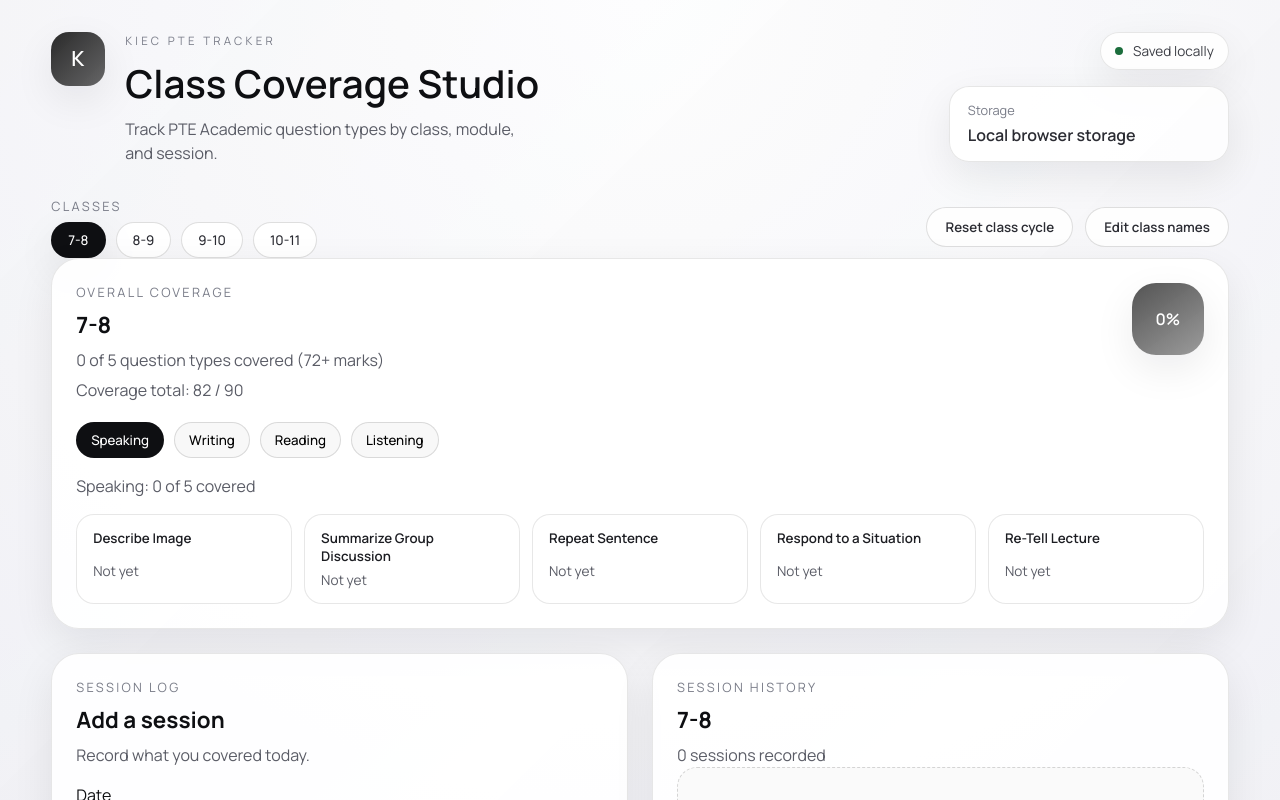
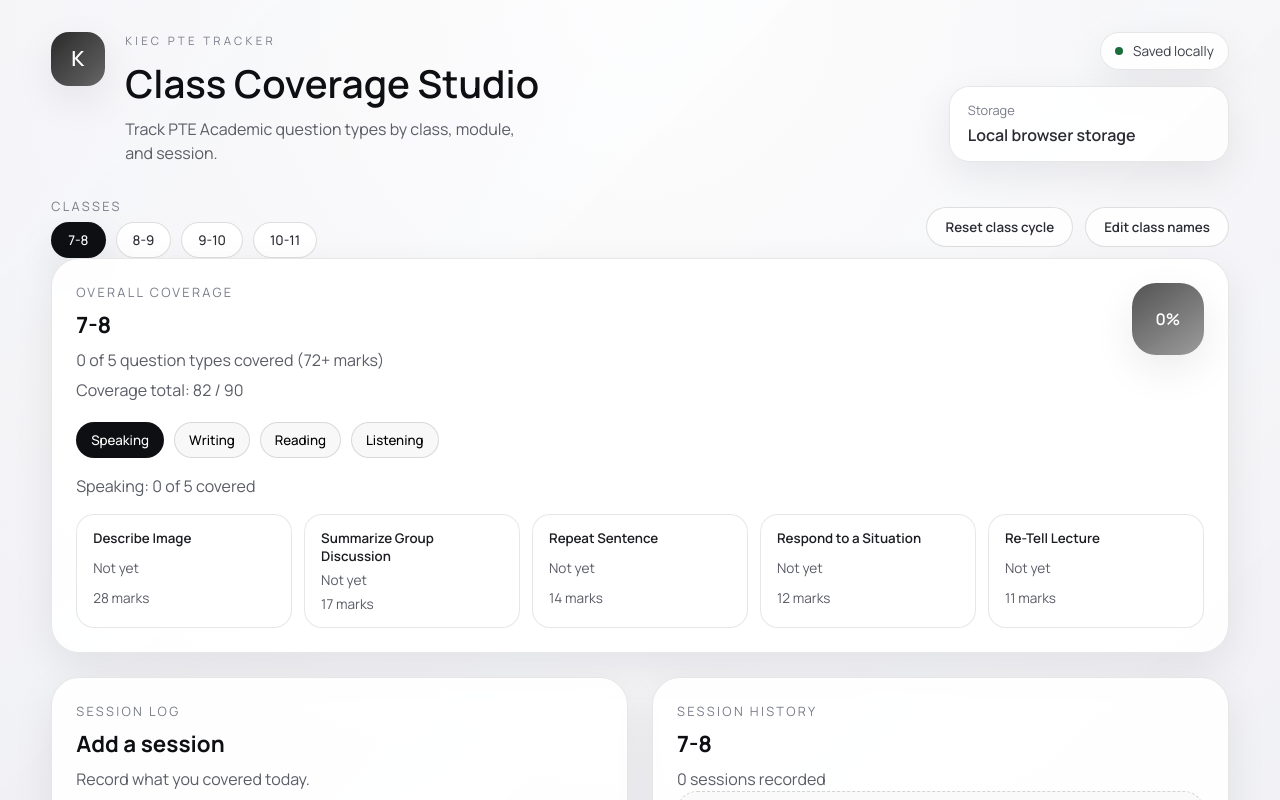
Before and after one commit to scuba3198/pte-class-coverage, a React (Vite) app: page / in a window 1280 px wide. Shown: the top 800 px of the page. Built offline with nearby package versions, Linux system fonts and the light colour scheme.

Commit message:
Show per-question marks in coverage pills

```diff
--- a/src/App.jsx
+++ b/src/App.jsx
@@ -404,6 +404,7 @@ function App() {
                   >
                     <span className="question-name">{`${entry.question}${originSuffix}`}</span>
                     <span className="question-status">{isCovered ? 'Covered' : 'Not yet'}</span>
+                    <span className="question-status">{`${entry.scores[activeSkill]} marks`}</span>
                   </button>
                 );
               })}
```
Lines whose indentation alone changed are shown as unchanged.
